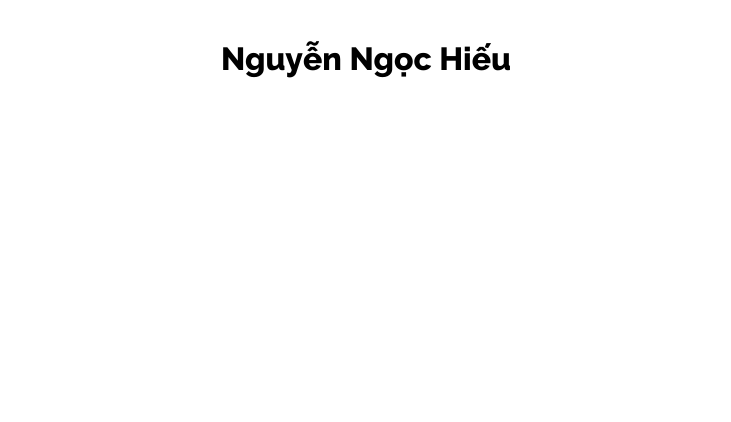
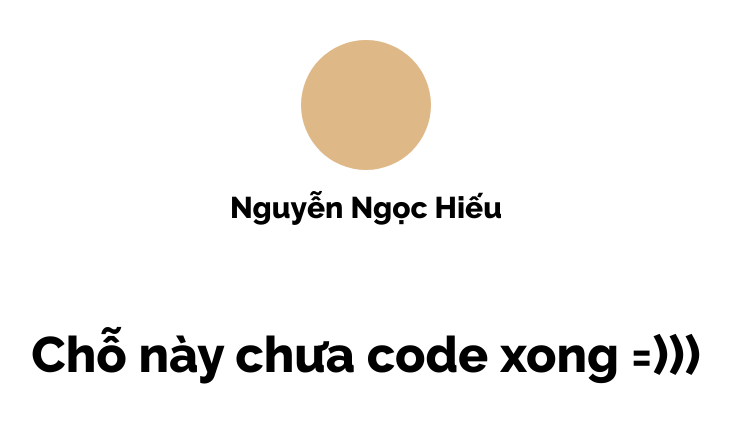
Before and after one commit to hieungocnguyen/CardNFC_NNH, a plain HTML site: page index.html in a window 1280 px wide. Shown: the whole page, without its empty margins (274-1005 px from the left). Drawn offline with Linux system fonts and the light colour scheme.

Commit message:
add html css

```diff
--- a/index.html
+++ b/index.html
@@ -11,6 +11,8 @@
     </style>
 </head>
 <body>
-    <h1>Nguyễn Ngọc Hiếu</h1>
+    <div class="avt"></div>
+    <h1 class="head">Nguyễn Ngọc Hiếu</h1>
+    <div class="main">Chỗ này chưa code xong =)))</div>
 </body>
 </html>
--- a/style.css
+++ b/style.css
@@ -5,8 +5,26 @@
     font-family: 'Raleway', sans-serif;
 }
 
+.avt{
+    width: 130px;
+    height: 130px;
+    background-color: burlywood;
+    border-radius: 50%;
+    display: block;
+    margin: 0 auto;
+    margin-top: 40px;
+}
+
 h1{
     text-align: center;
-    margin-top: 40px;
+    margin: 20px auto 100px;
     font-weight: 800;
+    font-size: 30px;
 }
+
+.main{
+    font-size: 50px;
+    font-weight: 800;
+    text-align: center;
+    margin: 0 30px;
+}
```
